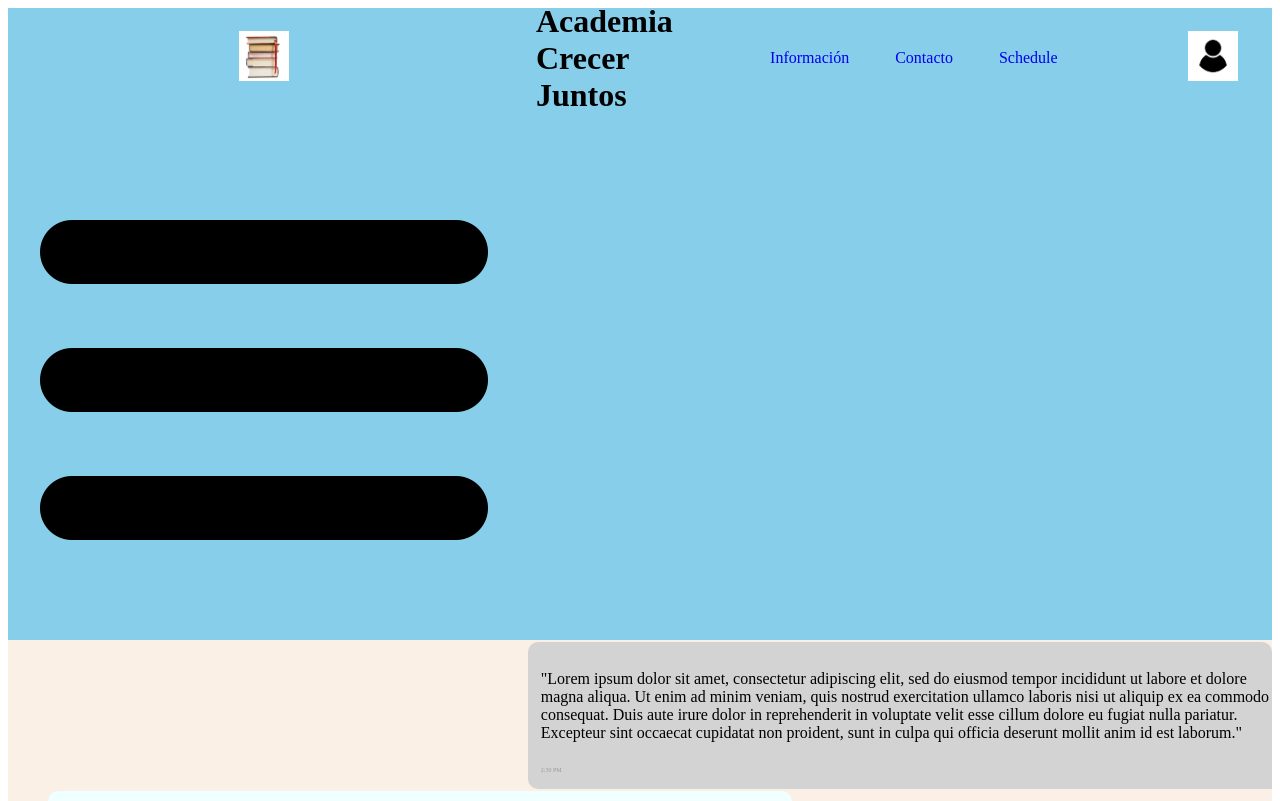
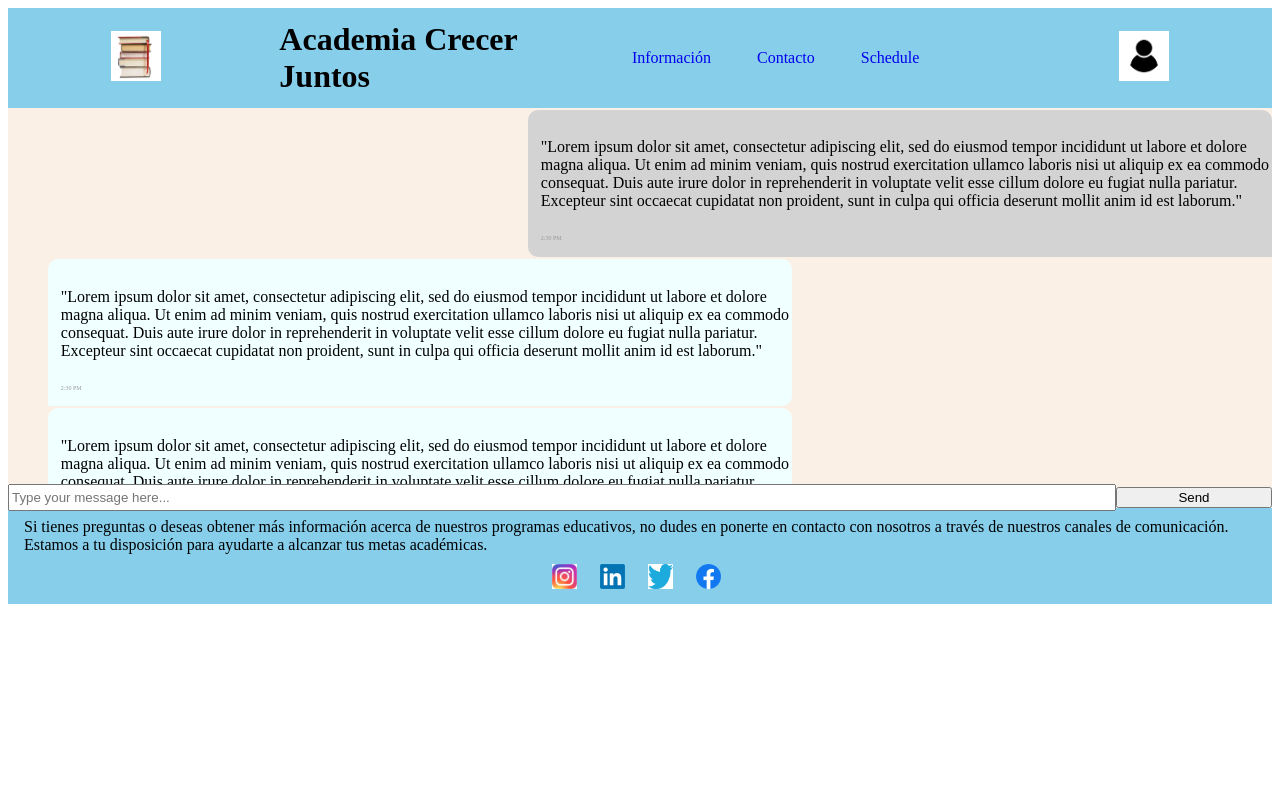
Before and after one commit to LucaRoMo/G44.4-PWM, an Angular app in the folder sprint3/: page / in a window 1280 px wide. Shown: the top 801 px of the page. Built offline with nearby package versions, Linux system fonts and the light colour scheme.

Commit message:
Added closed burger icon. Adding ngIf directive to change icon showed

```diff
--- a/sprint3/src/app/header/header.component.css
+++ b/sprint3/src/app/header/header.component.css
@@ -60,6 +60,10 @@ body {
   .header_navbar a {
     text-decoration: none;
     cursor: pointer;
+  }
+
+  .menu-burger{
+    display: none;
   }
 
 }
--- a/sprint3/src/app/header/header.component.html
+++ b/sprint3/src/app/header/header.component.html
@@ -15,10 +15,11 @@
       <li><a href="#">Schedule</a></li>
     </ul>
   </div>
-  <div class="menu-burger">
+  <div class="menu-burger" *ngIf="burgerClosed()">
 
     <img src="../../assets/burger-close.png" alt="menu-opened">
   </div>
+
   <div class="header_academy_user"><a href="#">
     <img id="iconHeader" src="../../assets/icon.png" alt="iniciar sesion"></a></div>
 </header>
--- a/sprint3/src/app/header/header.component.ts
+++ b/sprint3/src/app/header/header.component.ts
@@ -7,4 +7,7 @@ import { Component } from '@angular/core';
 })
 export class HeaderComponent {
 
+  burgerClosed() {
+
+  }
 }
```
Also changed, not shown: sprint3/src/assets/closed_icon.png (added).
